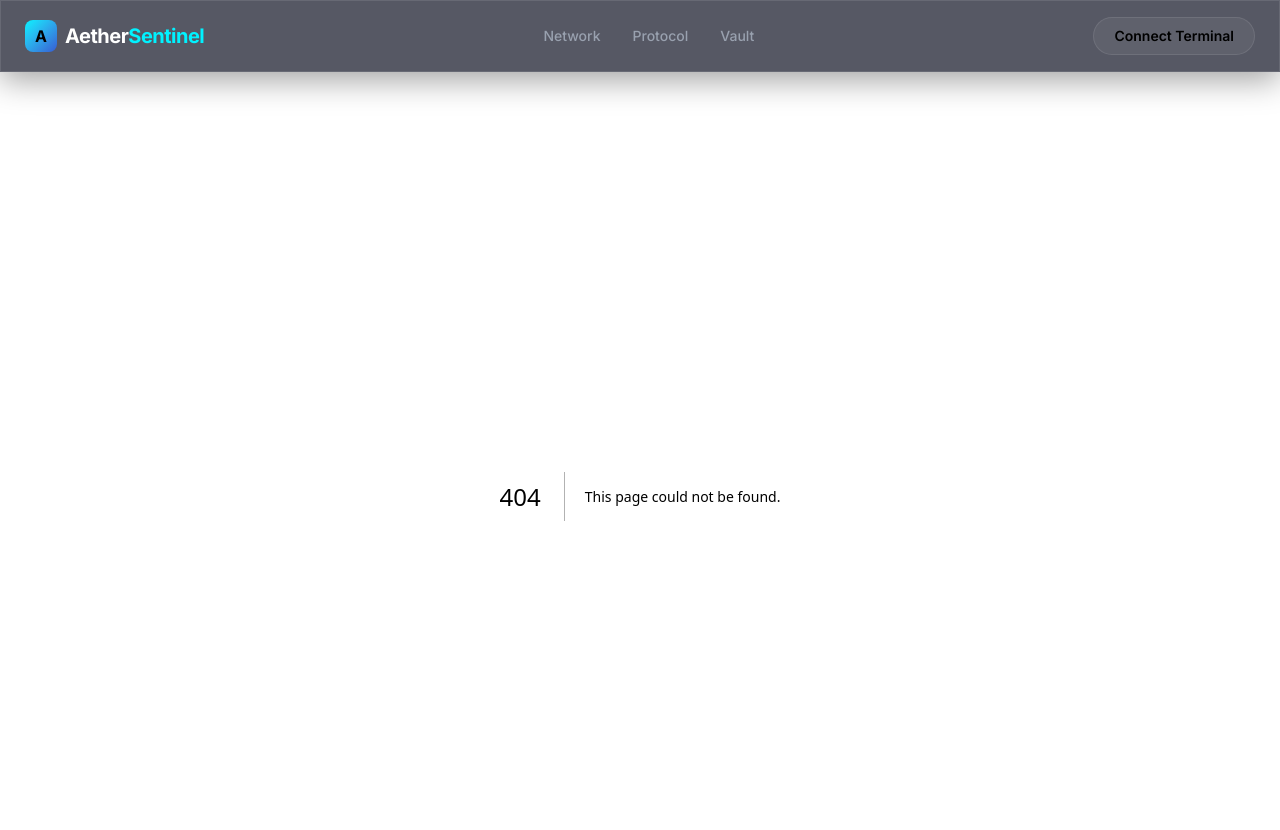
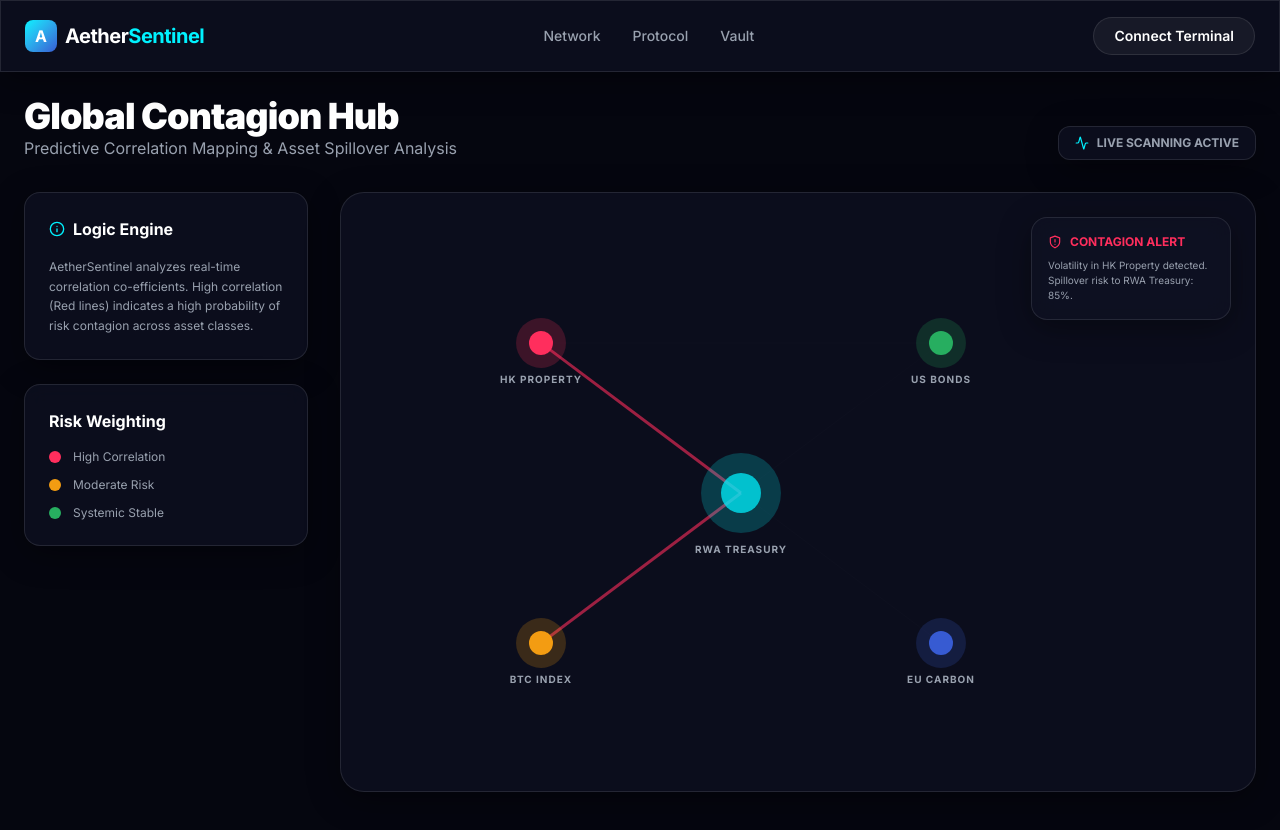
Before and after one commit to Aaditya1273/SYNAPSE, a Next.js app in the folder frontend/: page /network in a window 1280 px wide. Before the commit this address had no page. Shown: the top 830 px of the page. Built offline with nearby package versions, Linux system fonts and the light colour scheme.

Commit message:
frontend

```diff
--- a/frontend/src/app/layout.tsx
+++ b/frontend/src/app/layout.tsx
@@ -24,7 +24,7 @@ export default function RootLayout({
               <span className="text-xl font-bold tracking-tight text-white">Aether<span className="text-[#00f2ff]">Sentinel</span></span>
             </div>
             <div className="flex gap-8 text-sm font-medium text-gray-400">
-              <a href="/" className="hover:text-white transition-colors">Network</a>
+              <a href="/network" className="hover:text-white transition-colors">Network</a>
               <a href="/dashboard" className="hover:text-white transition-colors">Protocol</a>
               <a href="/compliance" className="hover:text-white transition-colors">Vault</a>
             </div>
--- /dev/null
+++ b/frontend/src/app/network/page.tsx
@@ -0,0 +1,132 @@
+"use client";
+
+import { motion } from "framer-motion";
+import { Network, Activity, Info } from "lucide-react";
+
+const nodes = [
+    { id: "RWA-Treasury", label: "RWA Treasury", x: 400, y: 300, color: "#00f2ff", type: "core" },
+    { id: "HK-Prop", label: "HK Property", x: 200, y: 150, color: "#ff2e5d", type: "asset" },
+    { id: "US-Bonds", label: "US Bonds", x: 600, y: 150, color: "#27ae60", type: "asset" },
+    { id: "BTC-Index", label: "BTC Index", x: 200, y: 450, color: "#f39c12", type: "asset" },
+    { id: "EU-Carbon", label: "EU Carbon", x: 600, y: 450, color: "#375bd2", type: "asset" },
+];
+
+const connections = [
+    { from: "HK-Prop", to: "RWA-Treasury", risk: 85 },
+    { from: "US-Bonds", to: "RWA-Treasury", risk: 30 },
+    { from: "BTC-Index", to: "RWA-Treasury", risk: 65 },
+    { from: "EU-Carbon", to: "RWA-Treasury", risk: 45 },
+    { from: "HK-Prop", to: "US-Bonds", risk: 55 },
+];
+
+export default function NetworkPage() {
+    return (
+        <div className="max-w-7xl mx-auto space-y-8">
+            <div className="flex justify-between items-end">
+                <div>
+                    <h1 className="text-4xl font-black tracking-tight">Global Contagion Hub</h1>
+                    <p className="text-gray-400">Predictive Correlation Mapping & Asset Spillover Analysis</p>
+                </div>
+                <div className="glass px-4 py-2 rounded-xl flex items-center gap-2 text-xs font-bold text-gray-400">
+                    <Activity size={14} className="text-[#00f2ff]" /> LIVE SCANNING ACTIVE
+                </div>
+            </div>
+
+            <div className="grid grid-cols-1 lg:grid-cols-4 gap-8">
+                {/* Sidebar Info */}
+                <div className="lg:col-span-1 space-y-6">
+                    <div className="glass p-6 rounded-2xl space-y-4">
+                        <h3 className="font-bold flex items-center gap-2"><Info size={16} className="text-[#00f2ff]" /> Logic Engine</h3>
+                        <p className="text-xs text-gray-400 leading-relaxed">
+                            AetherSentinel analyzes real-time correlation co-efficients. High correlation (Red lines) indicates a high probability of risk contagion across asset classes.
+                        </p>
+                    </div>
+
+                    <div className="glass p-6 rounded-2xl space-y-4">
+                        <h3 className="font-bold">Risk Weighting</h3>
+                        <div className="space-y-3">
+                            {[
+                                { label: "High Correlation", color: "#ff2e5d" },
+                                { label: "Moderate Risk", color: "#f39c12" },
+                                { label: "Systemic Stable", color: "#27ae60" },
+                            ].map((item, i) => (
+                                <div key={i} className="flex items-center gap-3 text-xs">
+                                    <div className="w-3 h-3 rounded-full" style={{ background: item.color }} />
+                                    <span className="text-gray-400">{item.label}</span>
+                                </div>
+                            ))}
+                        </div>
+                    </div>
+                </div>
+
+                {/* Graph Canvas */}
+                <div className="lg:col-span-3 h-[600px] glass rounded-3xl relative overflow-hidden bg-black/20">
+                    <svg className="w-full h-full">
+                        {/* Connection Lines */}
+                        {connections.map((conn, i) => {
+                            const fromNode = nodes.find(n => n.id === conn.from)!;
+                            const toNode = nodes.find(n => n.id === conn.to)!;
+                            const isHighRisk = conn.risk > 60;
+
+                            return (
+                                <motion.line
+                                    key={i}
+                                    x1={fromNode.x} y1={fromNode.y}
+                                    x2={toNode.x} y2={toNode.y}
+                                    stroke={isHighRisk ? "#ff2e5d" : "#ffffff10"}
+                                    strokeWidth={isHighRisk ? 3 : 1}
+                                    initial={{ pathLength: 0, opacity: 0 }}
+                                    animate={{ pathLength: 1, opacity: isHighRisk ? 0.6 : 0.2 }}
+                                    transition={{ duration: 1.5, delay: i * 0.2 }}
+                                />
+                            );
+                        })}
+
+                        {/* Nodes */}
+                        {nodes.map((node, i) => (
+                            <motion.g
+                                key={i}
+                                initial={{ opacity: 0, scale: 0 }}
+                                animate={{ opacity: 1, scale: 1 }}
+                                transition={{ type: "spring", damping: 12, delay: i * 0.1 }}
+                            >
+                                <circle
+                                    cx={node.x} cy={node.y} r={node.type === 'core' ? 40 : 25}
+                                    fill={node.color} className="opacity-20"
+                                />
+                                <circle
+                                    cx={node.x} cy={node.y} r={node.type === 'core' ? 20 : 12}
+                                    fill={node.color}
+                                    className={node.type === 'core' ? 'animate-pulse' : ''}
+                                />
+                                <text
+                                    x={node.x} y={node.y + (node.type === 'core' ? 60 : 40)}
+                                    textAnchor="middle"
+                                    className="fill-gray-400 text-[10px] font-bold tracking-widest uppercase"
+                                >
+                                    {node.label}
+                                </text>
+                            </motion.g>
+                        ))}
+                    </svg>
+
+                    {/* Alert Overlay */}
+                    <motion.div
+                        initial={{ opacity: 0, x: 20 }}
+                        animate={{ opacity: 1, x: 0 }}
+                        className="absolute top-6 right-6 p-4 glass border-[#ff2e5d]/30 rounded-2xl max-w-[200px]"
+                    >
+                        <div className="flex items-center gap-2 text-[#ff2e5d] mb-2 font-bold text-xs">
+                            <ShieldAlert size={14} /> CONTAGION ALERT
+                        </div>
+                        <p className="text-[10px] text-gray-400">Volatility in HK Property detected. Spillover risk to RWA Treasury: 85%.</p>
+                    </motion.div>
+                </div>
+            </div>
+        </div>
+    );
+}
+
+function ShieldAlert({ size }: { size: number }) {
+    return <svg width={size} height={size} viewBox="0 0 24 24" fill="none" stroke="currentColor" strokeWidth="2" strokeLinecap="round" strokeLinejoin="round"><path d="M12 22s8-4 8-10V5l-8-3-8 3v7c0 6 8 10 8 10" /><path d="M12 8v4" /><path d="M12 16h.01" /></svg>
+}
--- a/frontend/src/app/page.tsx
+++ b/frontend/src/app/page.tsx
@@ -40,6 +40,11 @@ export default function Home() {
           Bridge institutional risk data with Web3 liquidity protection in real-time.
         </motion.p>
 
+        <div className="absolute inset-0 -z-10 opacity-20 pointer-events-none">
+          <img src="/hero-bg.png" alt="" className="w-full h-full object-cover" />
+          <div className="absolute inset-0 bg-gradient-to-b from-transparent via-[#05060f]/50 to-[#05060f]" />
+        </div>
+
         <motion.div
           initial={{ opacity: 0, y: 10 }}
           animate={{ opacity: 1, y: 0 }}
```
